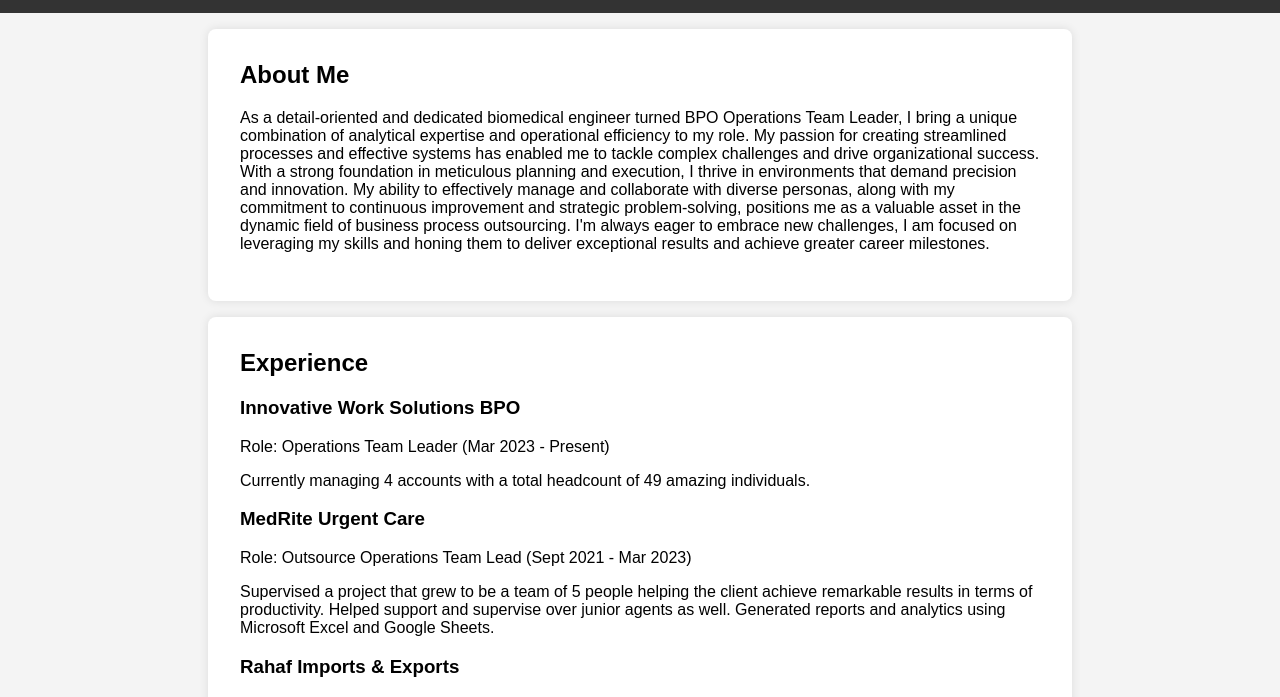
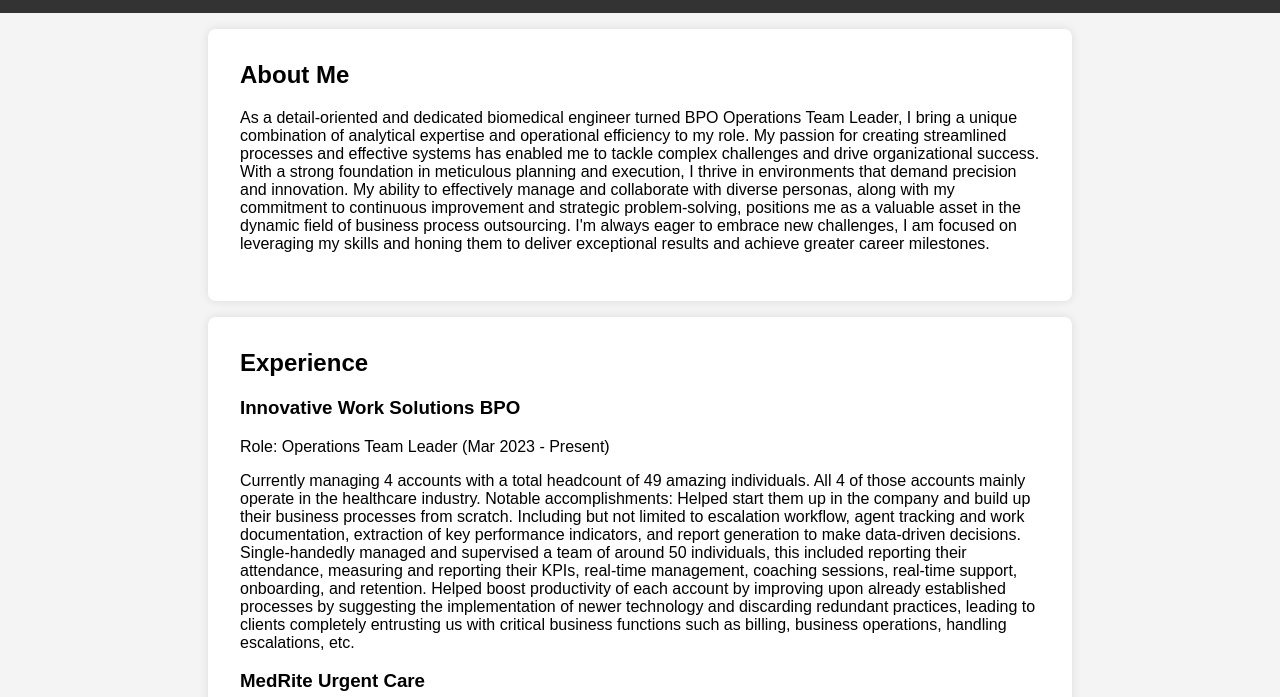
Before and after one commit to youssefkead/cv, a plain HTML site: page index.html in a window 1280 px wide. Shown: the part 82-779 px from the top of the page. Drawn offline with Linux system fonts and the light colour scheme.

Commit message:
6th commit

```diff
--- a/index.html
+++ b/index.html
@@ -25,7 +25,20 @@
         <h2>Experience</h2>
         <h3>Innovative Work Solutions BPO</h3>
         <p>Role: Operations Team Leader (Mar 2023 - Present)</p>
-        <p>Currently managing 4 accounts with a total headcount of 49 amazing individuals.</p>
+        <p>Currently managing 4 accounts with a total headcount of 49 amazing individuals.
+
+            All 4 of those accounts mainly operate in the healthcare industry.
+
+            Notable accomplishments:
+
+            Helped start them up in the company and build up their business processes from scratch. Including but not limited to escalation workflow, agent tracking and work documentation, extraction of key performance indicators, and report generation to make data-driven decisions.
+
+            Single-handedly managed and supervised a team of around 50 individuals, this included reporting their attendance, measuring and reporting their KPIs, real-time management, coaching sessions, real-time support, onboarding, and retention.
+
+            Helped boost productivity of each account by improving upon already established processes by suggesting the implementation of newer technology and discarding redundant practices, leading to clients completely entrusting us with critical business functions such as billing, business operations, handling escalations, etc.
+
+
+            </p>
         <h3>MedRite Urgent Care</h3>
         <p>Role: Outsource Operations Team Lead (Sept 2021 - Mar 2023)</p>
         <p>Supervised a project that grew to be a team of 5 people helping the client achieve remarkable results in terms of productivity. Helped support and supervise over junior agents as well. Generated reports and analytics using Microsoft Excel and Google Sheets.</p>
```
